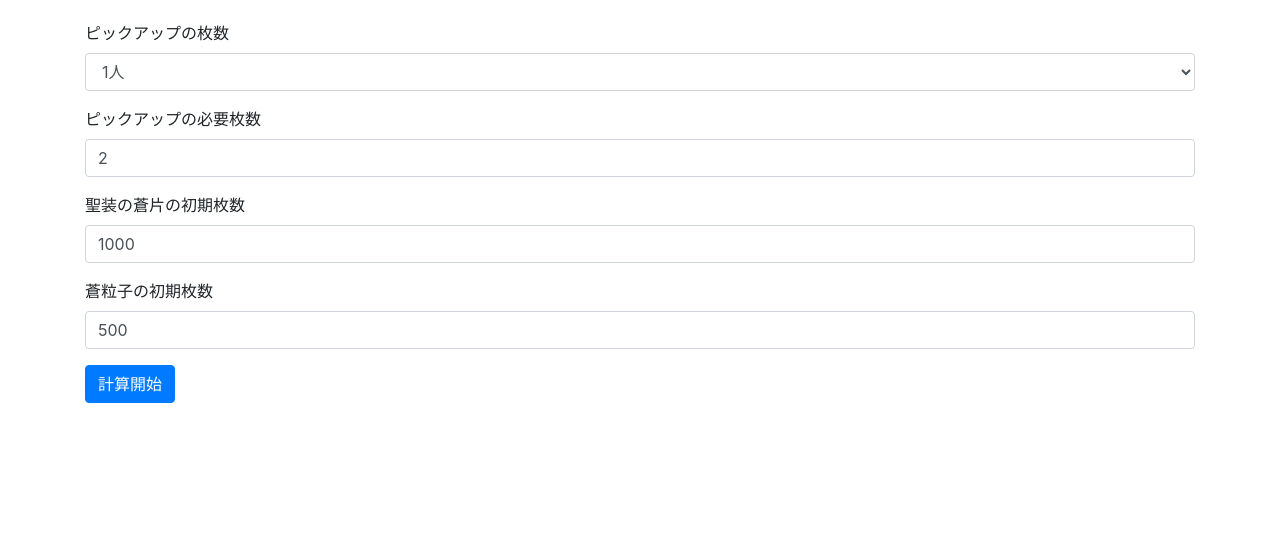
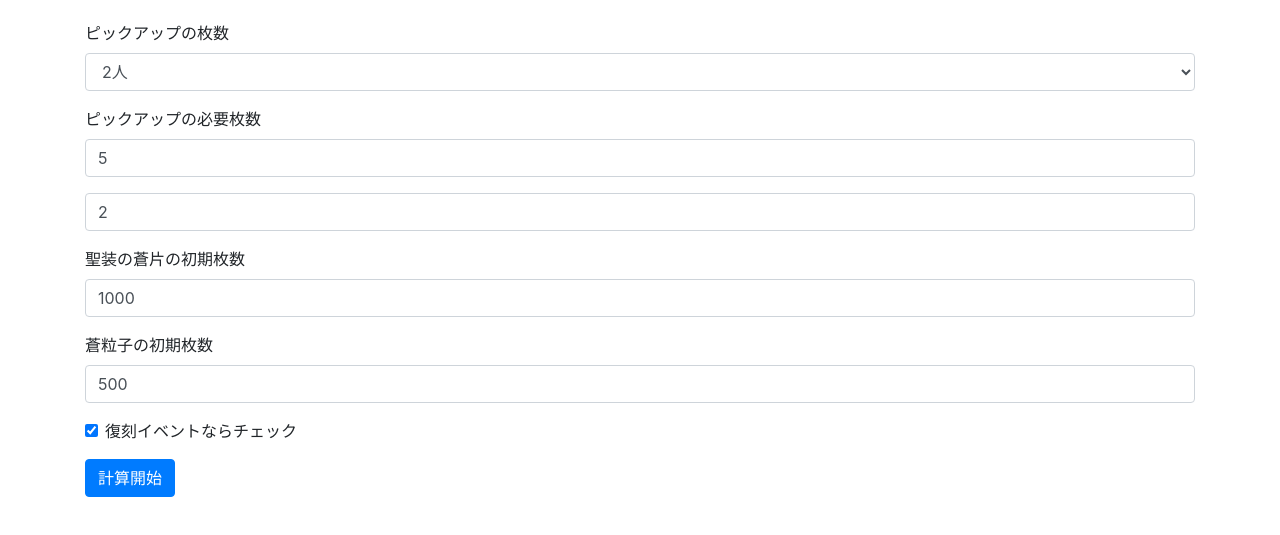
Before and after one commit to YSRKEN/iris-gacha-simulator, a Gatsby site: page / in a window 1280 px wide. Shown: the part 67-602 px from the top of the page. Built offline with nearby package versions, Linux system fonts and the light colour scheme; Gatsby itself is replaced by a stand-in of ours.

Commit message:
[add][change] 計算に必要なパラメーターを追加

```diff
--- a/src/components/ConfigForm.tsx
+++ b/src/components/ConfigForm.tsx
@@ -43,5 +43,10 @@ export const ConfigForm: React.FC<ConfigFormProps> = (props) => <Form>
       props.setFirstParticleCount(e.currentTarget.value);
     }} />
   </Form.Group>
+  <Form.Group>
+    <Form.Check type="checkbox" id="reholdFlg" label="復刻イベントならチェック" checked={props.reholdFlg} onChange={() => {
+      props.flipReholdFlg();
+    }} />
+  </Form.Group>
   <Button onClick={props.startSimulation}>計算開始</Button>
 </Form>;
--- a/src/containers/ConfigForm.tsx
+++ b/src/containers/ConfigForm.tsx
@@ -3,11 +3,12 @@ import { ConfigForm as Component } from '../components/ConfigForm';
 import PickupCountType from '../models/PickupCountType';
 
 const ConfigForm: React.FC = () => {
-  const [pickupCount, setPickupCount] = React.useState<PickupCountType>('1');
+  const [pickupCount, setPickupCount] = React.useState<PickupCountType>('2');
   const [leastCardCountA, setLeastCardCountA] = React.useState('2');
   const [leastCardCountB, setLeastCardCountB] = React.useState<[string, string]>(['5', '2']);
   const [firstPieceCount, setFirstPieceCount] = React.useState('1000');
   const [firstParticleCount, setFirstParticleCount] = React.useState('500');
+  const [reholdFlg, setReholdFlg] = React.useState(true);
 
   const setLeastCardCountB1 = (v: string) => {
     setLeastCardCountB([v, leastCardCountB[1]]);
@@ -15,6 +16,10 @@ const ConfigForm: React.FC = () => {
 
   const setLeastCardCountB2 = (v: string) => {
     setLeastCardCountB([leastCardCountB[0], v]);
+  };
+
+  const flipReholdFlg = () => {
+    setReholdFlg(!reholdFlg);
   };
 
   const startSimulation = () => {
@@ -33,6 +38,8 @@ const ConfigForm: React.FC = () => {
     setFirstPieceCount={setFirstPieceCount}
     firstParticleCount={firstParticleCount}
     setFirstParticleCount={setFirstParticleCount}
+    reholdFlg={reholdFlg}
+    flipReholdFlg={flipReholdFlg}
     startSimulation={startSimulation} />;
 };
 
--- a/src/models/ConfigFormPropsBase.ts
+++ b/src/models/ConfigFormPropsBase.ts
@@ -9,6 +9,11 @@ type ConfigFormPropsBase = {
   // 蒼粒子の初期枚数
   firstParticleCount: string;
   setFirstParticleCount: (v: string) => void;
+  // 復刻イベントか？
+  // (復刻イベントなら、10連が5×N回目でピックアップの
+  // ドロップする確率が、50％から100％に変化する)
+  reholdFlg: boolean;
+  flipReholdFlg: () => void;
   // 計算開始
   startSimulation: () => void;
 }
```
